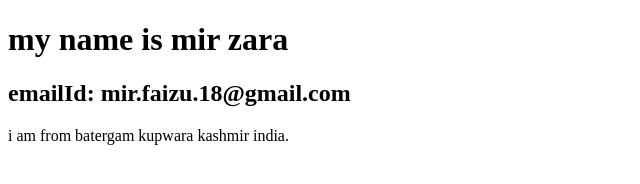
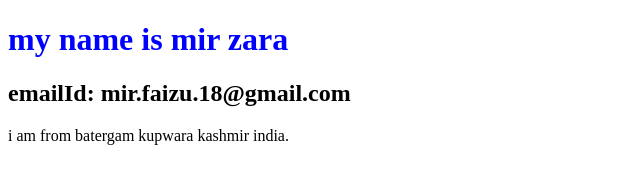
Before and after one commit to mirzara/htmlpractice, a plain HTML site: page index.html in a window 1280 px wide. Shown: the whole page, without its empty margins (0-640 px from the left). Drawn offline with Linux system fonts and the light colour scheme.

Commit message:
chnaging color of text

```diff
--- a/index.html
+++ b/index.html
@@ -8,7 +8,7 @@
 </head>
 <body>
     <div>
-         <h1>my name is mir zara</h1>
+         <h1 style="color:blue">my name is mir zara</h1>
          <h2>emailId: mir.faizu.18@gmail.com</h2>
          <p> i am from batergam kupwara kashmir india.</p>
     </div>
```
